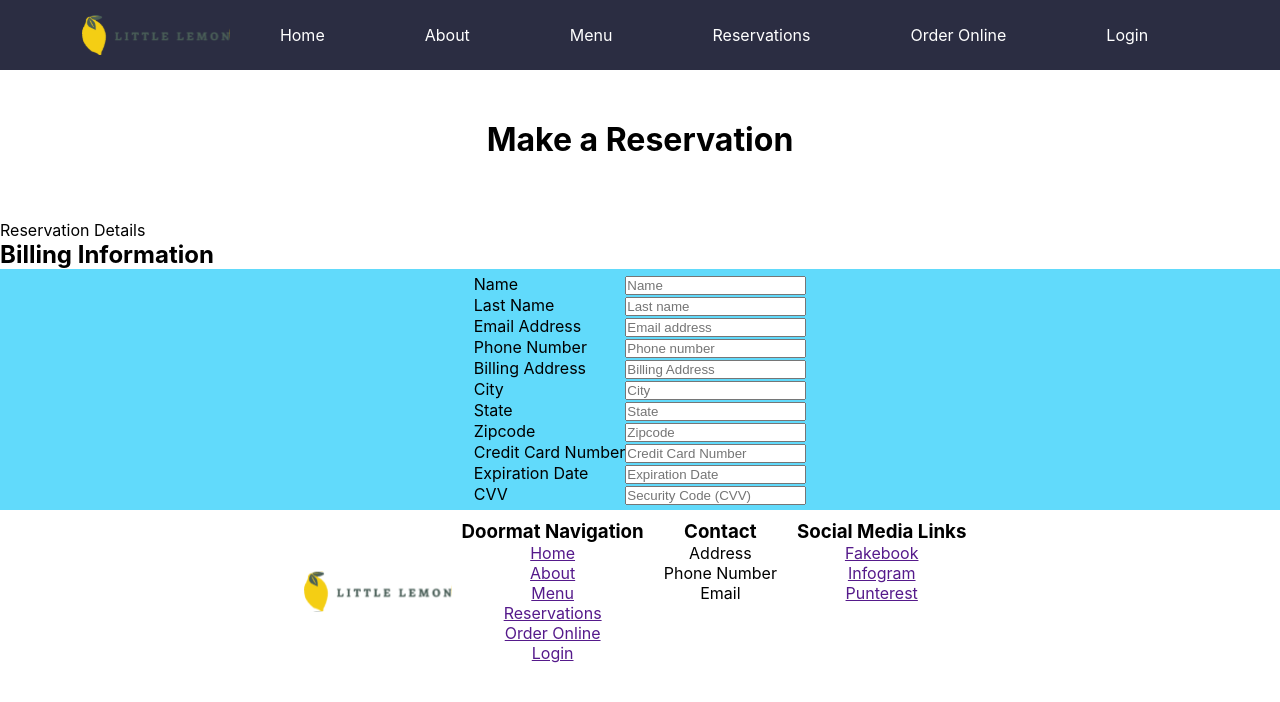
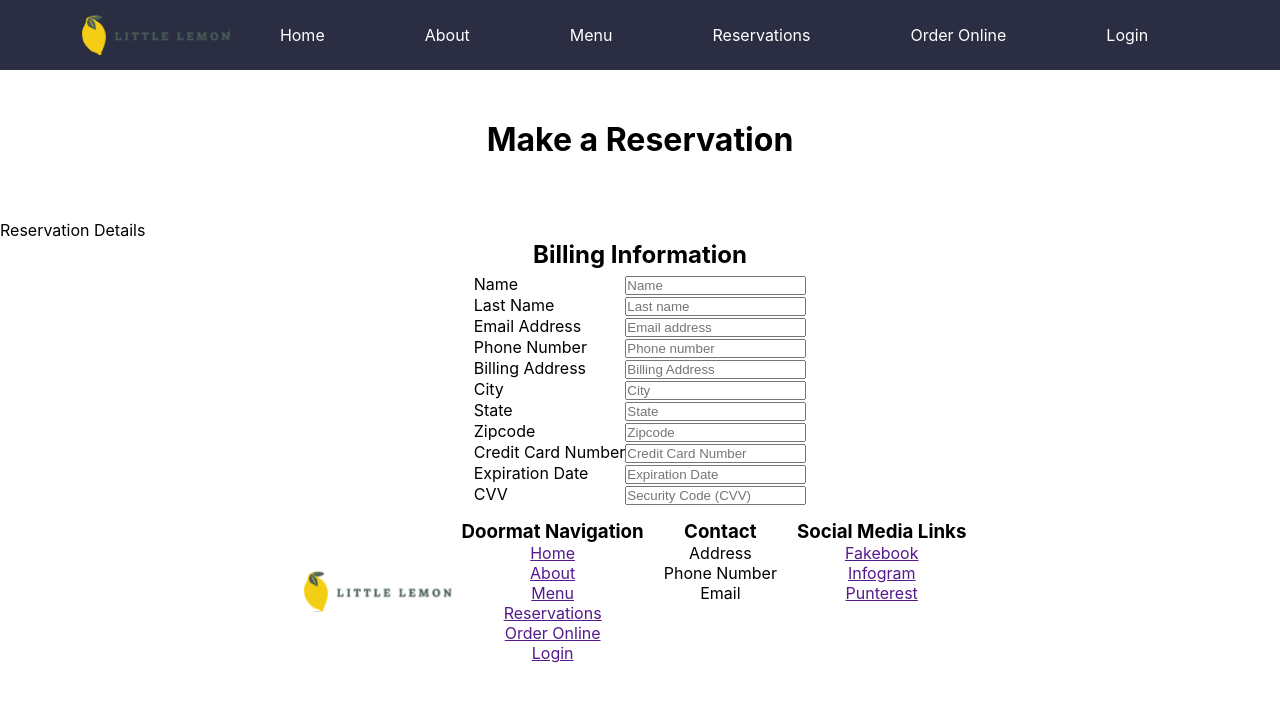
Before and after one commit to digitAI-4N6/little-lemon, a React (Create React App) app: page / in a window 1280 px wide. Shown: the top 702 px of the page. Built offline with nearby package versions, Linux system fonts and the light colour scheme.

Commit message:
change background color
change background color

```diff
--- a/src/App.css
+++ b/src/App.css
@@ -87,8 +87,12 @@ padding-top: 50px;
   margin: 10px;
 }
 
+h2 {
+  text-align: center;
+}
+
 .billing {
-  background-color: #61dafb;
+  /* background-color: #61dafb; */
   display: flex;
   flex-flow: row wrap;
   justify-content: center;
```
